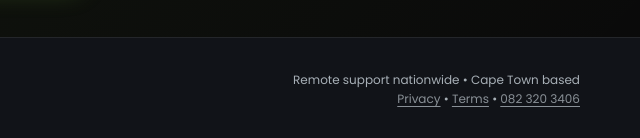
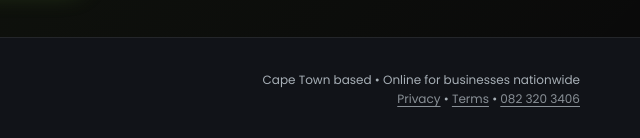
Before and after one commit to CTCONTECH/ctcontech-website, a website: page it-support.html in a window 1280 px wide. Shown: the part 3599-3737 px from the top of the page, 640-1280 px from the left. Drawn offline with Linux system fonts and the light colour scheme.

Commit message:
Update footer text: Cape Town based  Online for businesses nationwide

```diff
--- a/it-support.html
+++ b/it-support.html
@@ -995,7 +995,7 @@
         Company Reg: <span class="mono">2021/559551/07</span>
       </div>
       <div class="footer-right">
-        Remote support nationwide • Cape Town based<br/>
+        Cape Town based • Online for businesses nationwide<br/>
         <a href="privacy.html">Privacy</a> • <a href="terms.html">Terms</a> • <a href="tel:+27823203406">082 320 3406</a>
       </div>
     </div>
```
Also changed, not shown: Index.html (+1 -1 lines).
